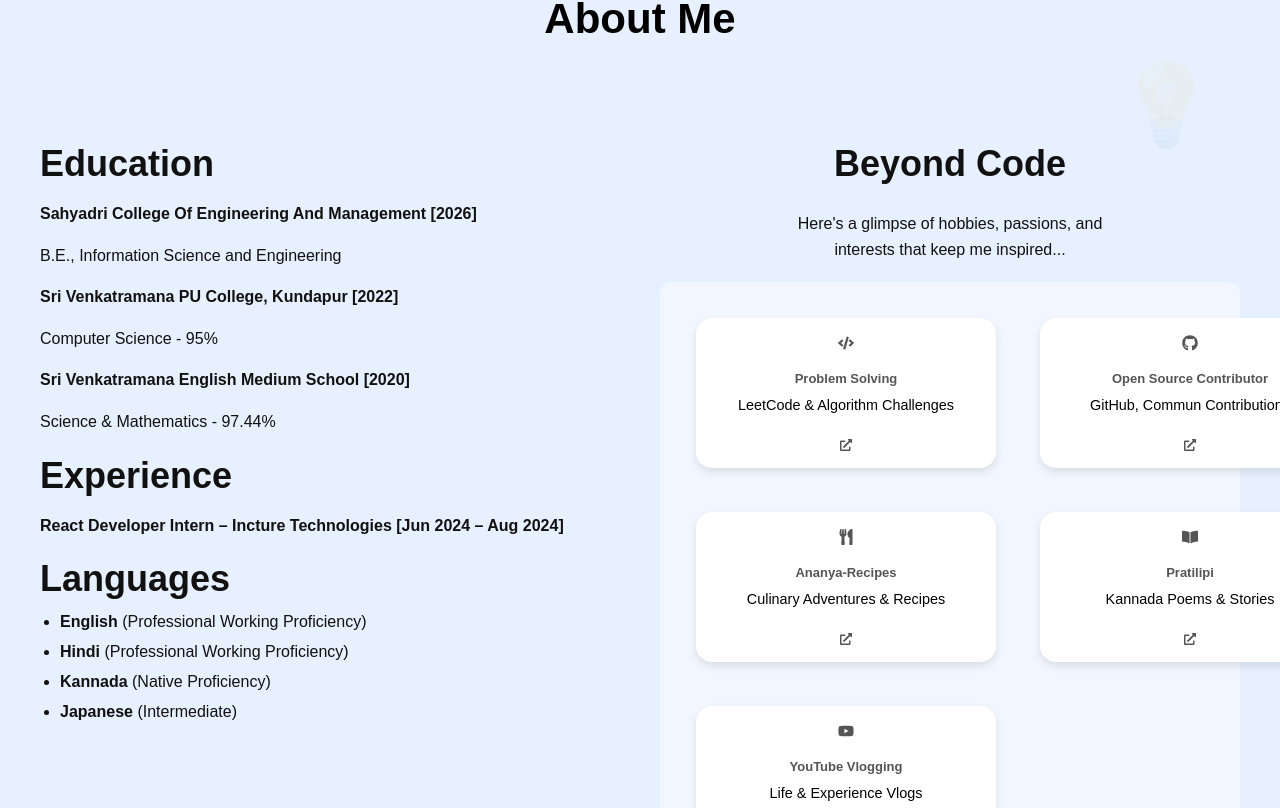
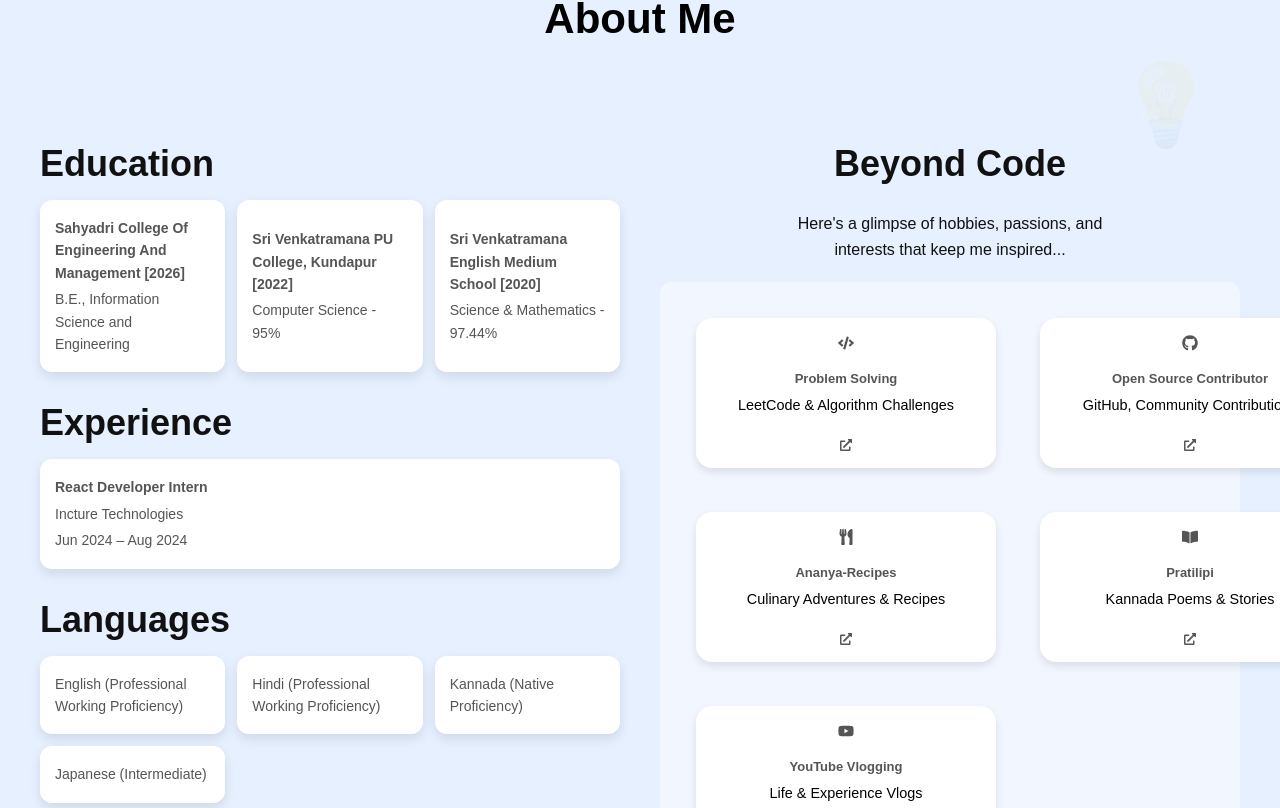
Before and after one commit to ananyaashettyy/ananyarshetty, a React (Create React App) app: page / in a window 1280 px wide. Shown: the part 912-1720 px from the top of the page. Built offline with nearby package versions, Linux system fonts and the light colour scheme.

Commit message:
Updated projects with new features and descriptions

```diff
--- a/src/components/About.css
+++ b/src/components/About.css
@@ -1,3 +1,4 @@
+/* ---------------- ABOUT SECTION ---------------- */
 .about-section {
   display: flex;
   justify-content: space-between;
@@ -41,7 +42,7 @@
   margin-bottom: 12px;
 }
 
-/* Right Column */
+/* ---------------- RIGHT COLUMN ---------------- */
 .about-right {
   display: flex;
   flex-direction: column;
@@ -56,7 +57,7 @@
   margin-bottom: 20px;
 }
 
-/* Cards Grid */
+/* ---------------- CARDS GRID ---------------- */
 .cards {
   display: grid;
   grid-template-columns: repeat(2, 1fr);
@@ -99,26 +100,100 @@
   color: #000000;
   margin: 0;
 }
+
 .card p.card.dark {
   font-size: 11px;
   color: #fffefe;
   margin: 0;
 }
+
 .external-icon {
   margin-top: 6px;
   font-size: 12px;
   color: #555;
 }
 
-/* Responsive */
+/* ---------------- INFO BOX CONTAINERS ---------------- */
+.info-section {
+  width: 100%;
+  margin-bottom: 30px;
+}
+
+.info-section h3 {
+  margin-bottom: 15px;
+}
+
+.info-cards {
+  display: grid;
+  grid-template-columns: repeat(auto-fit, minmax(150px, 1fr));
+  gap: 12px;
+}
+
+.info-card {
+  background-color: #fff;
+  padding: 15px;
+  border-radius: 12px;
+  box-shadow: 0 5px 12px rgba(0,0,0,0.1);
+  text-align: left;
+  transition: transform 0.3s, box-shadow 0.3s;
+  display: flex;
+  flex-direction: column;
+  justify-content: center;
+}
+
+.info-card:hover {
+  transform: translateY(-3px);
+  box-shadow: 0 8px 18px rgba(0,0,0,0.15);
+}
+
+.info-card.dark {
+  background-color: #222;
+  color: #fff;
+  box-shadow: 0 5px 15px rgba(0,0,0,0.4);
+}
+
+.info-card.dark:hover {
+  box-shadow: 0 8px 20px rgba(0,0,0,0.5);
+}
+
+.info-card p {
+  margin: 2px 0;
+  font-size: 14px;
+}
+
+.info-card p span {
+  font-weight: 600;
+}
+
+/* ---------------- MAIN HEADING ---------------- */
+.main-heading {
+  text-align: center;
+  font-size: 42px;
+  font-weight: 700;
+  margin-bottom: 40px;
+  color: #000000;
+}
+
+.about-section.dark .main-heading {
+  color: #ffffff;
+}
+
+.heading-container {
+  width: 100%;
+}
+
+/* ---------------- RESPONSIVE ---------------- */
 @media (max-width: 1024px) {
   .cards {
     grid-template-columns: repeat(2, 1fr);
     width: 90%;
   }
-  .card {
-    width: 120px;
-    height: 120px;
+  .card, .info-card {
+    width: 100%;
+    height: auto;
+  }
+  .info-cards {
+    grid-template-columns: repeat(auto-fit, minmax(140px, 1fr));
   }
 }
 
@@ -127,18 +202,17 @@
     flex-direction: column;
     padding: 40px 20px;
   }
-  .cards {
+  .cards, .info-cards {
     grid-template-columns: 1fr;
     width: 100%;
   }
-  .card {
+  .card, .info-card {
     width: 100%;
     max-width: 250px;
-    height: 130px;
   }
 }
 
-/* Theme Support */
+/* ---------------- THEME SUPPORT ---------------- */
 .about-section.light {
   background-color: #E6F0FF;
   color: #111;
@@ -149,56 +223,26 @@
   color: #f5f5f5;
 }
 
-.cards.light {
+.cards.light, .info-cards.light {
   background: rgba(255, 255, 255, 0.5);
 }
 
-.cards.dark {
+.cards.dark, .info-cards.dark {
   background: rgba(40, 40, 50, 0.6);
 }
 
-.card.light {
+.card.light, .info-card.light {
   background-color: #fff;
   color: #555;
 }
 
-.card.dark {
+.card.dark, .info-card.dark {
   background-color: #222;
   color: #ffffff;
   box-shadow: 0 5px 15px rgba(0,0,0,0.4);
 }
 
-.card.dark:hover {
+.card.dark:hover, .info-card.dark:hover {
   transform: translateY(-3px);
   box-shadow: 0 8px 20px rgba(0,0,0,0.5);
 }
-
-.main-heading {
-  text-align: center;
-  font-size: 42px;
-  font-weight: 700;
-  margin-bottom: 50px;
-  color: #000000;
-  margin-bottom: 40px;
-}
-
-.about-section.dark .main-heading {
-  color: #ffffff;
-}
-.heading-container {
-  width: 100%;
-}
-.timeline-title {
-  font-weight: 700; /* Bold */
-}
-.languages ul {
-  list-style-type: disc; /* default bullet points */
-  padding-left: 20px;
-  margin: 10px 0;
-}
-
-.languages li {
-  margin-bottom: 6px;
-  font-size: 16px;
-  line-height: 1.5;
-}
--- a/src/components/About.js
+++ b/src/components/About.js
@@ -10,6 +10,7 @@ import {
 import { useTheme } from "../contexts/ThemeContext";
 import "./About.css";
 
+// Beyond Code skills/hobbies
 const skills = [
   {
     icon: <FaCode />,
@@ -20,7 +21,7 @@ const skills = [
   {
     icon: <FaGithub />,
     title: "Open Source Contributor",
-    desc: "GitHub, Commun Contributions",
+    desc: "GitHub, Community Contributions",
     link: "https://github.com/ananyaashettyy/",
   },
   {
@@ -43,6 +44,7 @@ const skills = [
   },
 ];
 
+// Education data
 const educationData = [
   {
     institution: "Sahyadri College Of Engineering And Management [2026]",
@@ -58,16 +60,16 @@ const educationData = [
   },
 ];
 
-
+// Experience data
 const experienceData = [
   {
     role: "React Developer Intern",
     company: "Incture Technologies",
-    duration: "Jun 2024 – Aug 2024"
+    duration: "Jun 2024 – Aug 2024",
   },
 ];
 
-
+// Languages data
 const languagesData = [
   "English (Professional Working Proficiency)",
   "Hindi (Professional Working Proficiency)",
@@ -80,51 +82,53 @@ const About = () => {
 
   return (
     <section className={`about-section ${isDark ? "dark" : "light"}`} id="about">
-  {/* Main Heading */}
       <div className="heading-container">
         <h1 className="main-heading">About Me</h1>
       </div>
 
+      {/* LEFT SIDE */}
       <div className="about-left">
+        {/* ---- Education ---- */}
+        <div className="info-section">
           <h3>Education</h3>
-        <div className="education">
-        {educationData.map((edu, index) => (
-  <div key={index} className="timeline-item">
-    <p className="timeline-title"><strong>{edu.institution}</strong></p>
-    <p className="timeline-content">{edu.degree}</p>
-  </div>
-))}
-
-        </div>
-
-       <h3>Experience</h3>
-<div className="experience">
-  {experienceData.map((exp, index) => (
-    <div key={index} className="timeline-item">
-      <p className="timeline-title">
-        <strong>{exp.role}</strong> – {exp.company} [{exp.duration}]
-      </p>
+          <div className="info-cards">
+            {educationData.map((edu, idx) => (
+              <div key={idx} className={`info-card ${isDark ? "dark" : "light"}`}>
+                <p><span>{edu.institution}</span></p>
+                <p>{edu.degree}</p>
               </div>
             ))}
           </div>
+        </div>
 
-
- <h3>Languages</h3>
-        <div className="languages">
-          <ul>
-            {languagesData.map((lang, index) => {
-              const match = lang.match(/^(.+?)\s*\((.+)\)$/); // Split name and proficiency
-              return (
-                <li key={index}>
-                  <strong>{match ? match[1] : lang}</strong> {match ? `(${match[2]})` : ""}
-                </li>
-              );
-            })}
-          </ul>
+        {/* ---- Experience ---- */}
+        <div className="info-section">
+          <h3>Experience</h3>
+          <div className="info-cards">
+            {experienceData.map((exp, idx) => (
+              <div key={idx} className={`info-card ${isDark ? "dark" : "light"}`}>
+                <p><span>{exp.role}</span></p>
+                <p>{exp.company}</p>
+                <p>{exp.duration}</p>
+              </div>
+            ))}
           </div>
         </div>
 
+        {/* ---- Languages ---- */}
+        <div className="info-section">
+          <h3>Languages</h3>
+          <div className="info-cards">
+            {languagesData.map((lang, idx) => (
+              <div key={idx} className={`info-card ${isDark ? "dark" : "light"}`}>
+                <p>{lang}</p>
+              </div>
+            ))}
+          </div>
+        </div>
+      </div>
 
+      {/* RIGHT SIDE */}
       <div className="about-right">
         <h3>Beyond Code</h3>
         <p className="beyond-desc">
--- a/src/components/Hero.js
+++ b/src/components/Hero.js
@@ -17,7 +17,7 @@ import photo10 from "../assets/photo10.jpg";
 import photo11 from "../assets/photo11.jpg";
 import photo12 from "../assets/photo12.jpg";
 
-const resumeLink = "https://drive.google.com/uc?export=download&id=1trHt_gREZidvF2OYnkkcOMJvatC5TIn-";
+const resumeLink = "https://drive.google.com/file/d/1Z1jizgKyWhbaaQ5tKuJraka70FShJF8b/view?usp=sharing";
 
 const images = [photo1, photo2, photo3, photo4, photo5, photo6, photo7, photo8, photo9, photo10, photo11, photo12];
 
@@ -40,7 +40,7 @@ const Hero = () => {
         <p className="hero-subtitle">Software Developer & AI Enthusiast</p>
         <p className="hero-description">
           4th Year Information Science Student passionate about building innovative solutions
-          with cutting-edge technologies and artificial intelligence.
+          with cutting-edge technologies and artificial Intelligence.
         </p>
 
         <div className="hero-buttons">
```
Also changed, not shown: src/data/mockData.js (+18 -54 lines), src/assets/Projects/text-to-handwriting.png (added). Lines whose indentation alone changed are shown as unchanged.
